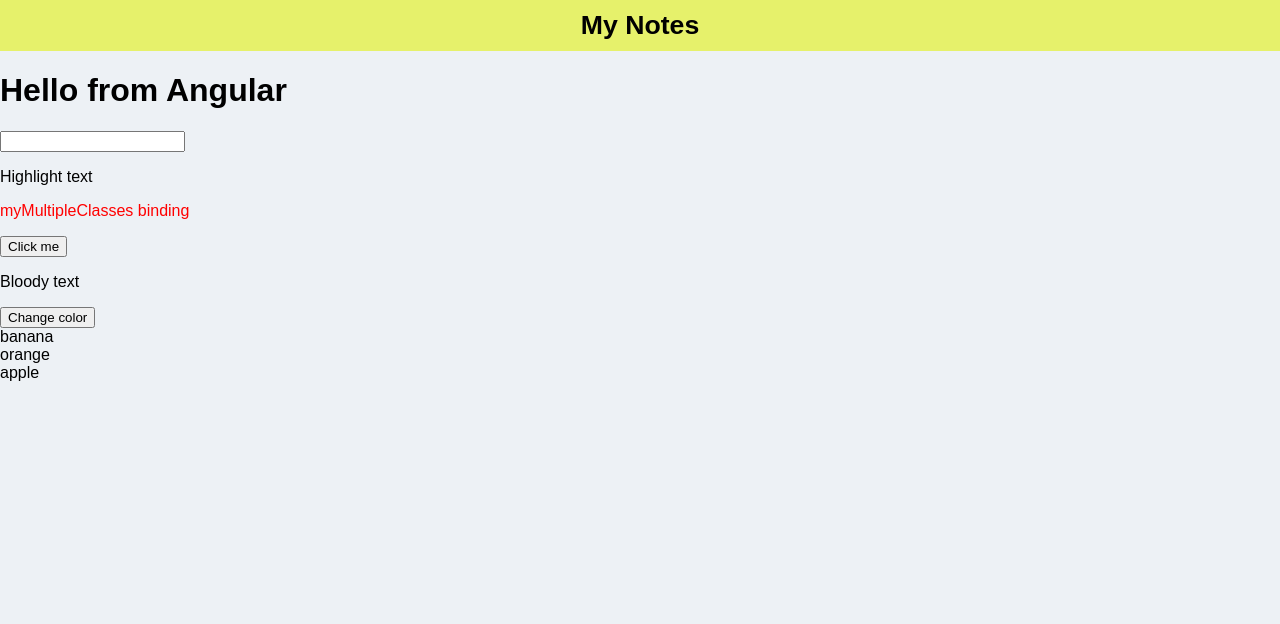
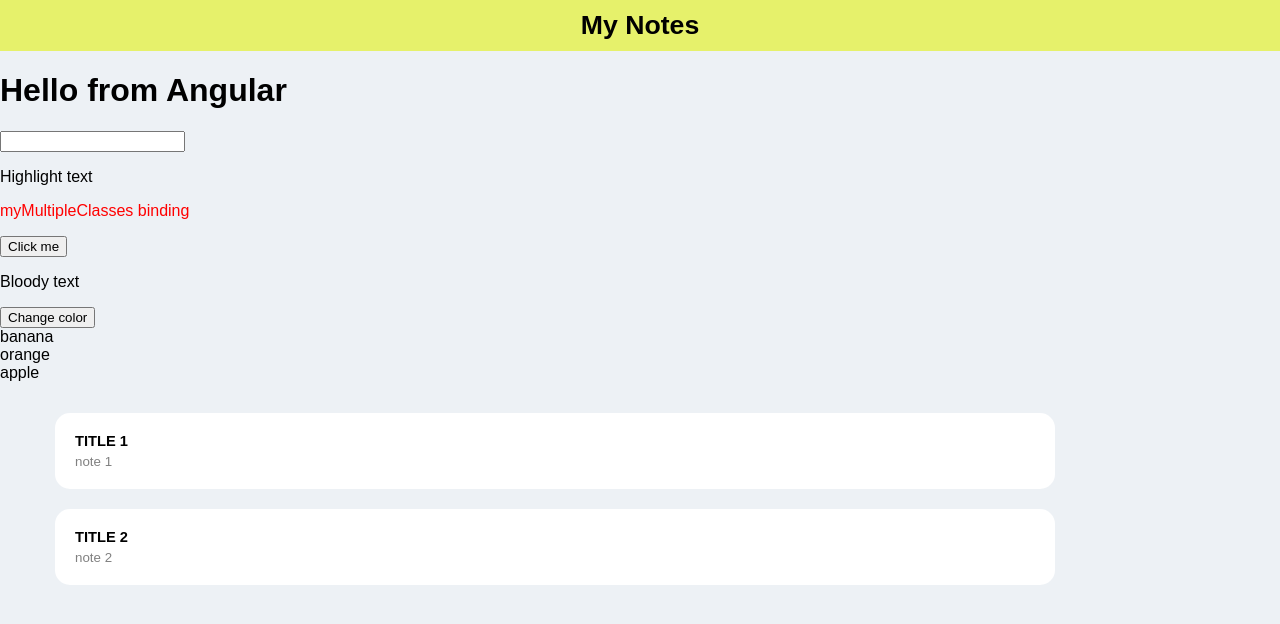
Before and after one commit to hvhai/angular-note-app-solo-learn, an Angular app: page / in a window 1280 px wide. Shown: the top 624 px of the page. Built offline with nearby package versions, Linux system fonts and the light colour scheme.

Commit message:
note ngFor directive

```diff
--- a/src/app/app.component.html
+++ b/src/app/app.component.html
@@ -7,4 +7,5 @@
 <p [class.red]="isRed">Bloody text</p>
 <button (click)="switchBackgroundColor()">Change color</button>
 <div *ngFor="let product of products">{{product}}</div>
+<app-note-list/>
 <router-outlet></router-outlet>
--- a/src/app/app.component.ts
+++ b/src/app/app.component.ts
@@ -1,4 +1,3 @@
-import { NgFor } from '@angular/common';
 import { Component } from '@angular/core';
 
 @Component({
--- a/src/app/app.module.ts
+++ b/src/app/app.module.ts
@@ -4,6 +4,8 @@ import { BrowserModule } from '@angular/platform-browser';
 import { AppRoutingModule } from './app-routing.module';
 import { AppComponent } from './app.component';
 import { HeaderComponent } from 'src/header/header.component';
+import { NoteListComponent } from 'src/note-list/note-list.component';
+import { FormsModule } from '@angular/forms';
 
 @NgModule({
   declarations: [
@@ -12,8 +14,8 @@ import { HeaderComponent } from 'src/header/header.component';
   imports: [
     BrowserModule,
     AppRoutingModule,
-    HeaderComponent
-
+    HeaderComponent,
+    NoteListComponent,
   ],
   providers: [],
   bootstrap: [AppComponent]
--- /dev/null
+++ b/src/note-list/note-list.component.css
@@ -0,0 +1,20 @@
+.notes {
+  width: 80%;
+}
+
+.notes li {
+  margin-bottom: 20px;
+  list-style: none;
+  padding: 0px;
+  background-color: #ffffff;
+  border-radius: 15px;
+  text-align: left;
+}
+
+button {
+  width: 100%;
+  border: none;
+  background: none;
+  padding: 20px;
+  cursor: pointer;
+}
--- /dev/null
+++ b/src/note-list/note-list.component.html
@@ -0,0 +1,10 @@
+<div class="container">
+  <ul class="notes">
+    <li *ngFor="let note of notes">
+      <button (click)="show(note.title)">
+        <span class="note-title">{{ note.title }}</span>
+        <span class="note-text">{{ note.text }}</span>
+      </button>
+    </li>
+  </ul>
+</div>
--- /dev/null
+++ b/src/note-list/note-list.component.ts
@@ -0,0 +1,18 @@
+import { Component } from '@angular/core';
+import { CommonModule } from '@angular/common';
+import { NOTES } from 'src/note';
+
+@Component({
+  selector: 'app-note-list',
+  standalone: true,
+  imports: [CommonModule],
+  templateUrl: './note-list.component.html',
+  styleUrls: ['./note-list.component.css'],
+})
+export class NoteListComponent {
+  notes = NOTES;
+  constructor() {}
+  show(title: string) {
+    alert(title);
+  }
+}
--- /dev/null
+++ b/src/note.ts
@@ -0,0 +1,19 @@
+export interface Note {
+  id: number;
+  title: string;
+  text: string;
+}
+
+export const NOTES:Note[] = [
+  {
+    id: 1,
+    title: 'title 1',
+    text: 'note 1'
+  },
+  {
+    id: 2,
+    title: 'title 2',
+    text: 'note 2'
+  }
+
+]
```
Also changed, not shown: 1 other file (tests, documents, lock files or other folders).
